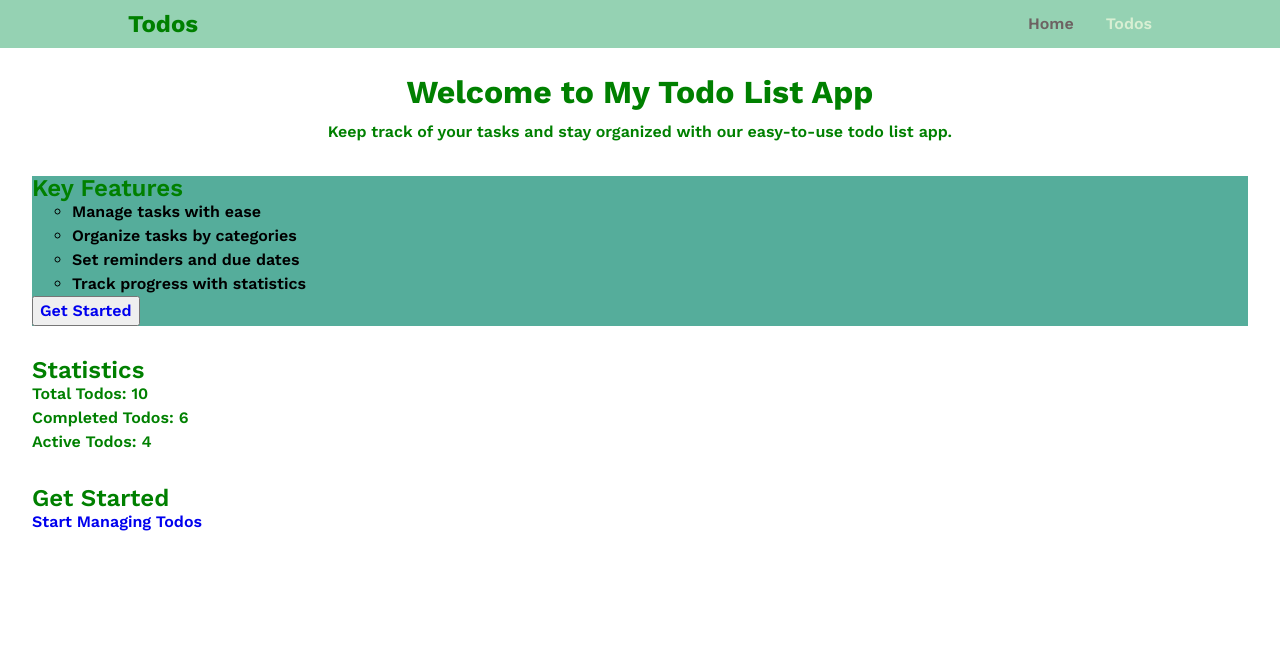
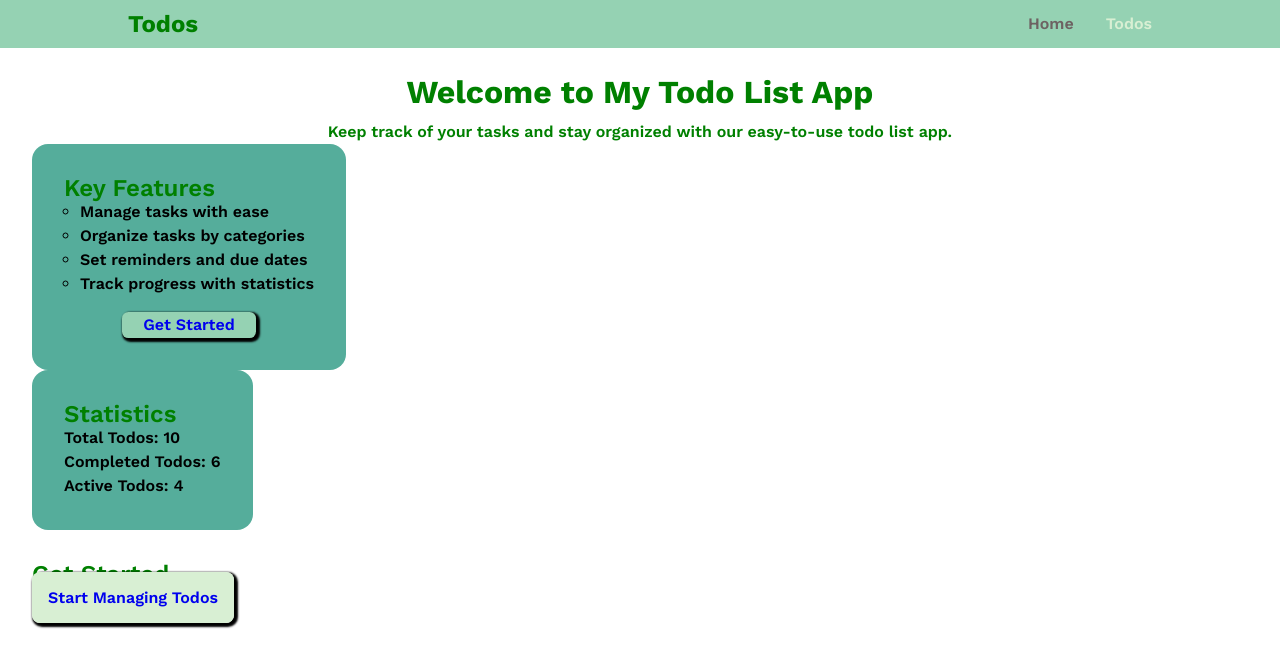
Before and after one commit to Omerkugel12/Todo-app, a React (Vite) app in the folder app/: page / in a window 1280 px wide. Shown: the top 668 px of the page. Built offline with nearby package versions, Linux system fonts and the light colour scheme.

Commit message:
home-page-styling

```diff
--- a/app/src/index.css
+++ b/app/src/index.css
@@ -1,24 +1,24 @@
 @import url(./reset.css);
 
-ul{
+ul {
   list-style-type: none;
 }
 
-:root{
-  --primary-100: #F1F8E8;
-  --primary-200: #D8EFD3;
-  --primary-400: #95D2B3;
-  --primary-600: #55AD9B;
+:root {
+  --primary-100: #f1f8e8;
+  --primary-200: #d8efd3;
+  --primary-400: #95d2b3;
+  --primary-600: #55ad9b;
 }
 
-.main-container-wrapper{
+.main-container-wrapper {
   display: flex;
   flex-direction: column;
   align-items: center;
   justify-content: center;
 }
 
-.nav-bar{
+.nav-bar {
   display: flex;
   justify-content: space-between;
   align-items: center;
@@ -27,17 +27,17 @@ ul{
   padding-inline: 8em;
 }
 
-.nav-ul{
+.nav-ul {
   display: flex;
   gap: 2rem;
 }
 
-.nav-item{
+.nav-item {
   color: var(--primary-200);
   text-decoration: none;
 }
 
-.main-container{
+.main-container {
   margin-block: 3rem;
   width: 60%;
   display: flex;
@@ -50,11 +50,11 @@ ul{
   padding-block: 2rem;
 }
 
-h1{
-  font-family: 'my-font-bold';
+h1 {
+  font-family: "my-font-bold";
 }
 
-form{
+form {
   /* width: 50%; */
   border: 1px solid var(--primary-600);
   border-radius: 1rem;
@@ -66,14 +66,14 @@ form{
   gap: 1rem;
 }
 
-.search-by-name{
+.search-by-name {
   display: flex;
   flex-direction: column;
   justify-content: space-between;
   align-items: center;
   gap: 1rem;
   border-radius: 1rem;
-  border: 1px solid #1565C0;
+  border: 1px solid #1565c0;
   padding: 2rem;
 }
 
@@ -82,7 +82,7 @@ form{
   gap: 1rem;
 } */
 
-.filters-buttons{
+.filters-buttons {
   display: flex;
   border: 2px solid var(--primary-200);
   border-radius: 1rem;
@@ -91,7 +91,7 @@ form{
   gap: 1rem;
 }
 
-.todo-list{
+.todo-list {
   padding-inline-start: 0px;
   max-width: 60%;
   display: flex;
@@ -101,7 +101,7 @@ form{
   /* align-items: center; */
 }
 
-.todo-list li{
+.todo-list li {
   display: flex;
   justify-content: space-between;
   align-items: center;
@@ -111,25 +111,24 @@ form{
   border-radius: 0.5rem;
 }
 
-.todo-list li div{
+.todo-list li div {
   display: flex;
   justify-content: space-between;
   align-items: center;
   /* gap:0.3rem; */
 }
 
-label{
+label {
   color: green;
   cursor: pointer;
-
 }
 
-a{
+a {
   text-decoration: none;
   cursor: pointer;
 }
 
-.statistics-container{
+.statistics-container {
   border: 1px solid var(--primary-600);
   padding: 1rem;
   display: flex;
@@ -139,34 +138,34 @@ a{
   /* align-items: center; */
 }
 
-.statistic-item p{
+.statistic-item p {
   color: var(--primary-200);
 }
 
-.progress-bar-container{
+.progress-bar-container {
   display: flex;
   align-items: center;
   justify-content: space-between;
   gap: 1rem;
 }
 
-.progress-bar{
+.progress-bar {
   width: 70%;
   height: 1rem;
   border-radius: 1rem;
   border: none;
   background-color: rgb(204, 229, 239);
 }
-.progress-bar-fill{
+.progress-bar-fill {
   background-color: rgb(50, 145, 189);
   height: 100%;
   border-radius: 1rem;
 }
-.precentage{
+.precentage {
   color: rgb(50, 145, 189);
 }
 
-.create-modal{
+.create-modal {
   width: 20rem;
   height: 20rem;
 }
@@ -195,11 +194,11 @@ a{
   color: #f1f1f1;
 }
 
-.side-bar-btn{
+.side-bar-btn {
   margin-left: 9rem;
 }
 
-.home-container{
+.home-container {
   padding: 2rem;
   display: flex;
   flex-direction: column;
@@ -207,23 +206,71 @@ a{
   gap: 2rem;
 }
 
-.header-home-page{
+.header-home-page {
   display: flex;
   flex-direction: column;
   align-items: center;
   gap: 1rem;
 }
 
-.header-home-page-container{
+.header-home-page-container {
   display: flex;
   justify-content: center;
   align-items: center;
 }
 
-.features{
+.features {
   background-color: var(--primary-600);
+  display: inline-block;
+  padding: 2rem;
+  border-radius: 1rem;
 }
 
-.features ul li{
+.features ul li {
   list-style-type: circle;
 }
+
+.features ul {
+  padding-inline-start: 1em;
+}
+
+.features-btn {
+  color: var(--primary-100);
+  background-color: var(--primary-400);
+  cursor: pointer;
+  border: none;
+  border-radius: 0.4rem;
+  padding-inline: 1.3rem;
+  box-shadow: 2px 2px 2px 2px black;
+}
+
+.features-btn-wrapper {
+  display: flex;
+  justify-content: center;
+  align-items: center;
+  padding-top: 1rem;
+}
+
+.statistics {
+  display: inline-block;
+  background-color: var(--primary-600);
+  padding: 2rem;
+  border-radius: 1rem;
+}
+
+.statistics > p {
+  color: #000;
+}
+
+.navigation {
+  display: inline-block;
+}
+
+.start-button {
+  background-color: var(--primary-200);
+  padding: 1rem;
+  cursor: pointer;
+  border: none;
+  border-radius: 0.5rem;
+  box-shadow: 2px 2px 2px 2px black;
+}
--- a/app/src/pages/HomePage.jsx
+++ b/app/src/pages/HomePage.jsx
@@ -8,6 +8,7 @@ function HomePage() {
 
   return (
     <div className="home-container">
+      <div className="header-and-statistics">
         <div className="header-home-page-container">
           <div className="header-home-page">
             <h1>Welcome to My Todo List App</h1>
@@ -17,7 +18,7 @@ function HomePage() {
             </p>
           </div>
         </div>
-
+        <div className="features-wrapper">
           <div className="features">
             <h2>Key Features</h2>
             <ul>
@@ -26,18 +27,23 @@ function HomePage() {
               <li>Set reminders and due dates</li>
               <li>Track progress with statistics</li>
             </ul>
-        <button>
+            <div className="features-btn-wrapper">
+              <button className="features-btn">
                 <Link to="/todo" className="cta-button">
                   Get Started
                 </Link>
               </button>
             </div>
-
+          </div>
+        </div>
+        <div className="statistics-wrapper">
           <div className="statistics">
             <h2>Statistics</h2>
             <p>Total Todos: {totalTodos}</p>
             <p>Completed Todos: {completedTodos}</p>
             <p>Active Todos: {activeTodos}</p>
+          </div>
+        </div>
       </div>
 
       <div className="navigation">
```
Lines whose indentation alone changed are shown as unchanged.
